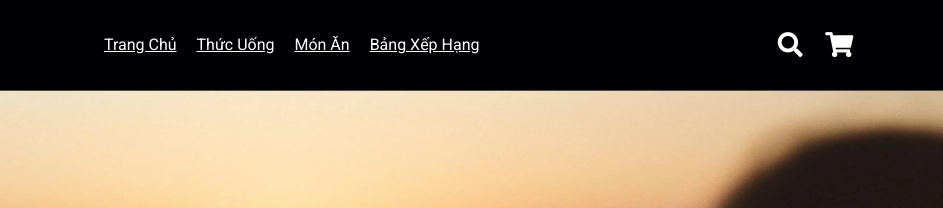
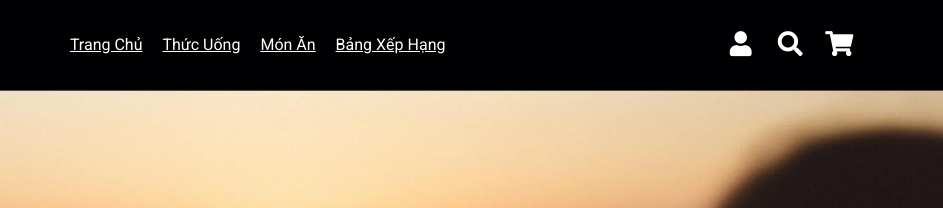
Before and after one commit to luan2410/TheCofeeHouse, a plain HTML site: page fe/src/index.html in a window 1280 px wide. Shown: the top 208 px of the page, 337-1280 px from the left. Drawn offline with Linux system fonts and the light colour scheme; no server answers.

Commit message:
them icon vao trang index

```diff
--- a/fe/src/index.html
+++ b/fe/src/index.html
@@ -30,10 +30,15 @@
         </nav>
 
         <div class="icons">
+            <a href="thongTinCaNhan.html" style="text-decoration: none;">
+                <div class="fas fa-user"></div>
+            </a>
             <div class="fas fa-search"></div>
-            <div class="fas fa-shopping-cart" onclick="document.getElementById('cartModal').style.display = 'block'"></div>
+            <div class="fas fa-shopping-cart" onclick="document.getElementById('cartModal').style.display = 'block'">
+            </div>
             <!-- /// model gio hang  -->
-            <div id="cartModal" style="display:none; position:fixed; top:10%; left:50%; transform:translateX(-50%);
+            <div id="cartModal"
+                style="display:none; position:fixed; top:10%; left:50%; transform:translateX(-50%);
                 background:rgb(237, 235, 235); border:1px solid #ebe8e8; z-index:9999; width:400px; height:600px; box-shadow:0 0 10px #301919;">
                 <div style="text-align:right; padding:5px;">
                     <button onclick="document.getElementById('cartModal').style.display = 'none'">✖</button>
```
Lines whose indentation alone changed are shown as unchanged.
